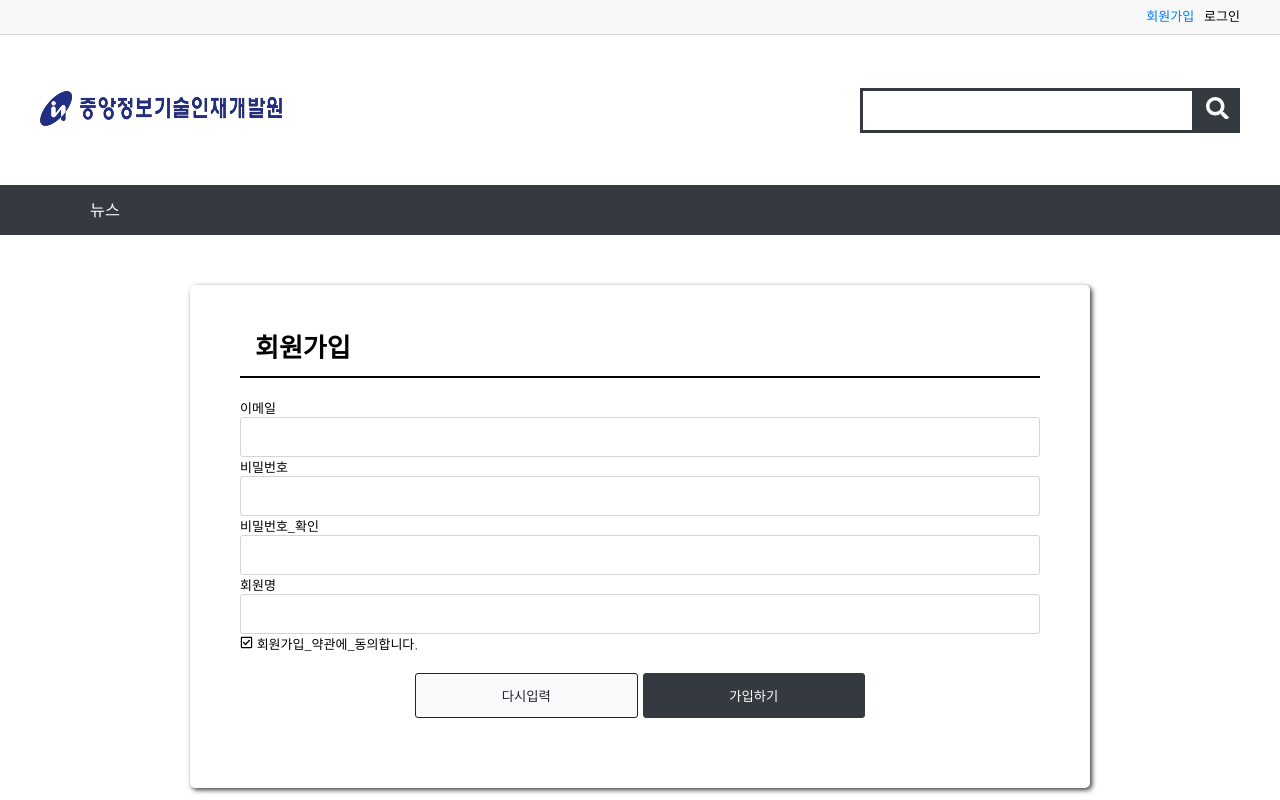
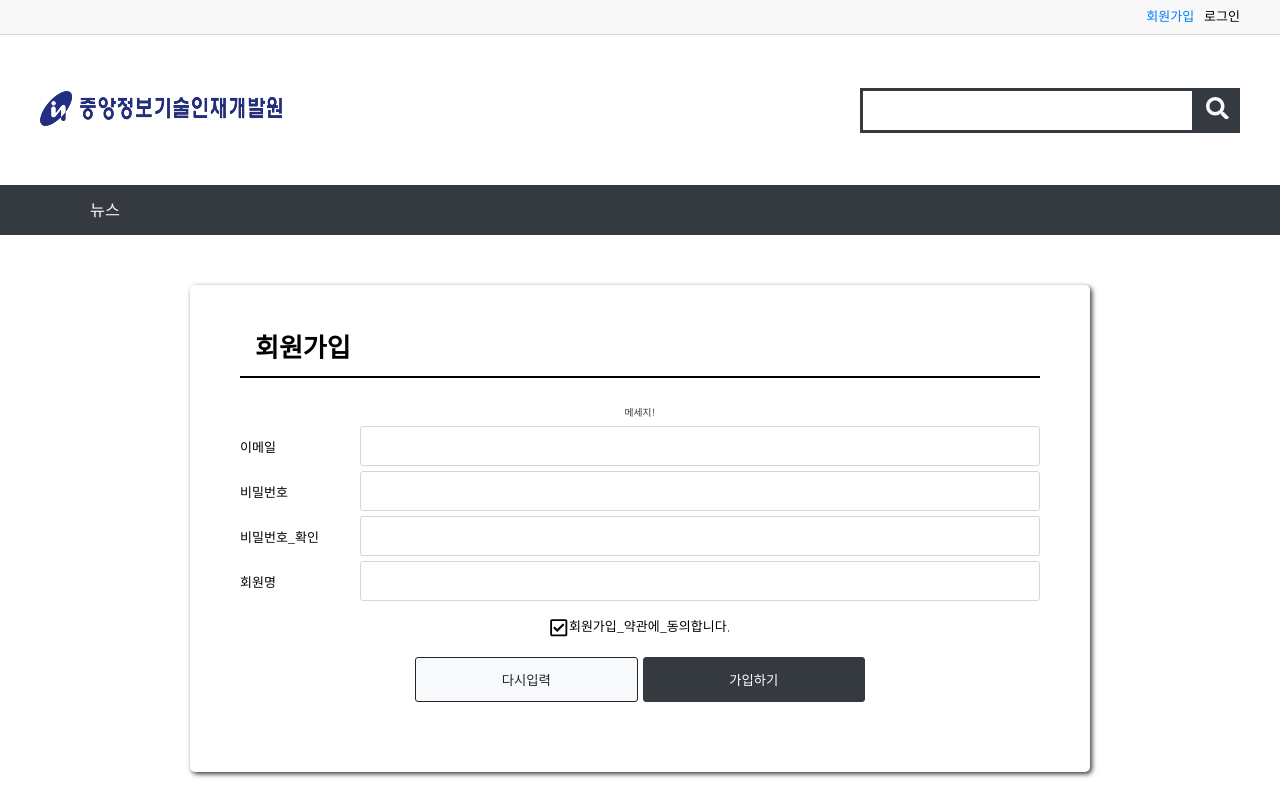
Before and after one commit to yoojung275/react_project, a React (Create React App) app: page /member/join in a window 1280 px wide. Shown: the top 800 px of the page. Built offline with nearby package versions, Linux system fonts and the light colour scheme.

Commit message:
회원 가입 양식 검증, 메세지 공통 컴포넌트

```diff
--- /dev/null
+++ b/src/commons/components/MessageBox.js
@@ -0,0 +1,41 @@
+import React from 'react';
+import styled, { css } from 'styled-components';
+import { color } from '../../styles/color';
+import fontSize from '../../styles/fontSize';
+const { small } = fontSize;
+
+const Box = styled.div`
+  text-align: center;
+  padding: 7px 10px;
+  font-size: ${small};
+  border-radius: 3px;
+  color: ${color.dark};
+  & + & {
+    margin-top: 5px;
+  }
+
+  ${({ color: c }) =>
+    c &&
+    css`
+      color: ${color[c]};
+      box-shadow: 2px 2px 5px ${color[c]};
+    `}
+`;
+
+const MessageBox = ({ messages, color, children }) => {
+  messages = messages || [];
+
+  if (children) messages.push(children);
+
+  return (
+    <>
+      {messages.map((message, i) => (
+        <Box key={i} color={color}>
+          {message}
+        </Box>
+      ))}
+    </>
+  );
+};
+
+export default React.memo(MessageBox);
--- a/src/member/components/JoinForm.js
+++ b/src/member/components/JoinForm.js
@@ -4,44 +4,99 @@
 import { FaCheckSquare, FaRegCheckSquare } from 'react-icons/fa';
 import { BigButton, ButtonGroup } from '../../commons/components/Buttons';
 import InputBox from '../../commons/components/InputBox';
+import MessageBox from '../../commons/components/MessageBox';
 
-const FormBox = styled.form``;
+const FormBox = styled.form`
+  dl {
+    display: flex;
+    align-items: center;
 
-const JoinForm = () => {
+    dt {
+      width: 120px;
+    }
+
+    dd {
+      flex-grow: 1;
+    }
+  }
+  dl + dl {
+    margin-top: 5px;
+  }
+
+  .terms-agree {
+    text-align: center;
+    margin: 15px 0;
+
+    svg {
+      font-size: 1.5rem;
+      vertical-align: middle;
+    }
+  }
+`;
+
+const JoinForm = ({ form, onSubmit, onChange, onToggle, onReset, errors }) => {
   const { t } = useTranslation();
   return (
-    <FormBox autoComplete="off">
+    <FormBox autoComplete="off" onSubmit={onSubmit}>
+      <MessageBox>메세지!</MessageBox>
       <dl>
         <dt>{t('이메일')}</dt>
         <dd>
-          <InputBox type="text" />
+          <InputBox
+            type="text"
+            name="email"
+            value={form.email ?? ''}
+            onChange={onChange}
+          />
+          <MessageBox messages={errors.email} color="danger" />
         </dd>
       </dl>
       <dl>
         <dt>{t('비밀번호')}</dt>
         <dd>
-          <InputBox type="password" />
+          <InputBox
+            type="password"
+            name="password"
+            value={form.password ?? ''}
+            onChange={onChange}
+          />
+          <MessageBox messages={errors.password} color="danger" />
         </dd>
       </dl>
       <dl>
         <dt>{t('비밀번호_확인')}</dt>
         <dd>
-          <InputBox type="password" />
+          <InputBox
+            type="password"
+            name="confirmPassword"
+            value={form.confirmPassword ?? ''}
+            onChange={onChange}
+          />
+          <MessageBox messages={errors.confirmPassword} color="danger" />
         </dd>
       </dl>
       <dl>
         <dt>{t('회원명')}</dt>
         <dd>
-          <InputBox type="text" />
+          <InputBox
+            type="text"
+            name="name"
+            value={form.name ?? ''}
+            onChange={onChange}
+          />
+          <MessageBox messages={errors.name} color="danger" />
         </dd>
       </dl>
 
-      <div className="terms-agree">
-        <FaRegCheckSquare /> {t('회원가입_약관에_동의합니다.')}
+      <div className="terms-agree" onClick={onToggle}>
+        {form.agree ? <FaCheckSquare /> : <FaRegCheckSquare />}
+        {t('회원가입_약관에_동의합니다.')}
+
+        <MessageBox messages={errors.agree} color="danger" />
       </div>
 
       <ButtonGroup width={450}>
-        <BigButton type="reset" color="light">
+        <BigButton type="button" color="light" onClick={onReset}>
           {t('다시입력')}
         </BigButton>
         <BigButton type="submit" color="dark">
--- /dev/null
+++ b/src/member/containers/JoinContainer.js
@@ -0,0 +1,107 @@
+import React, { useState, useCallback } from 'react';
+import { useNavigate } from 'react-router-dom';
+import { useTranslation } from 'react-i18next';
+import JoinForm from '../components/JoinForm';
+
+const JoinContainer = () => {
+  // 양식 데이터
+  const [form, setForm] = useState({
+    agree: false,
+  });
+
+  // 양식 항목별 에러 메세지
+  const [errors, setErrors] = useState({});
+
+  const { t } = useTranslation();
+
+  const navigate = useNavigate();
+
+  /**
+   * 회원 가입 처리
+   *
+   * 1. 데이터 검증
+   *    1) 필수 항목 체크 - 이메일, 비밀번호, 비밀번호 확인, 회원명, 약관동의
+   *    2) 이메일 중복 여부, 이메일 형식 체크
+   *    3) 비밀번호 복잡성 체크
+   *    4) 비밀번호와 비밀번호 확인 일치 여부
+   *
+   * 2. 가입 처리 - 영구 저장
+   * 3. 로그인 페이지 이동
+   */
+  const onSubmit = useCallback(
+    (e) => {
+      e.preventDefault();
+
+      const _errors = {};
+      let hasErrors = false; // 에러 유무
+
+      /* 데이터 검증 - 필수 항목 체크 S*/
+      const requiredFields = {
+        email: t('이메일을_입력하세요.'),
+        password: t('비밀번호를_입력하세요.'),
+        confirmPassword: t('비밀번호를_확인하세요.'),
+        name: t('회원명을_입력하세요.'),
+        agree: t('회원가입_약관에_동의하세요.'),
+      };
+
+      for (const [field, msg] of Object.entries(requiredFields)) {
+        // !form[field] - null, undefined, '' 체크, !form[field].trim() - '    '
+        if (!form[field] || (form[field] && !form[field].trim())) {
+          _errors[field] = _errors[field] || [];
+          _errors[field].push(msg);
+        }
+      }
+
+      /* 데이터 검증 - 필수 항목 체크 E*/
+
+      /* 데이터 검증 - 비밀번호와 비밀번호 확인 일치 여부 */
+      if (
+        form.password &&
+        form.confirmPassword &&
+        form.password !== form.confirmPassword
+      ) {
+        _errors.confirmPassword = _errors.confirmPassword || [];
+        _errors.confirmPassword.push(t('비밀번호가_정확하지_않습니다.'));
+        hasErrors = true;
+      }
+
+      setErrors(_errors);
+
+      if (hasErrors) {
+        // 검증 실패시 가입 처리 X
+        return;
+      }
+
+      /* 가입처리 */
+
+      /* 가입완료 후 로그인 페이지 이동 */
+      navigate('/member/login', { replace: true }); //replace: true -> 방문기록 남기지 않기
+    },
+    [t, form, navigate],
+  );
+
+  const onChange = useCallback((e) => {
+    const name = e.target.name;
+    const value = e.target.value.trim();
+    setForm((form) => ({ ...form, [name]: value }));
+  }, []);
+
+  const onToggle = useCallback(() => {
+    setForm((form) => ({ ...form, agree: !form.agree }));
+  }, []);
+
+  const onReset = useCallback(() => setForm({ agree: false }), []);
+
+  return (
+    <JoinForm
+      form={form}
+      errors={errors}
+      onSubmit={onSubmit}
+      onChange={onChange}
+      onToggle={onToggle}
+      onReset={onReset}
+    />
+  );
+};
+
+export default React.memo(JoinContainer);
--- a/src/member/pages/Join.js
+++ b/src/member/pages/Join.js
@@ -1,7 +1,7 @@
 import React from 'react';
 import { Helmet } from 'react-helmet-async';
 import { useTranslation } from 'react-i18next';
-import JoinForm from '../components/JoinForm';
+import JoinContainer from '../containers/JoinContainer';
 import { OuterBox } from '../../commons/components/LayoutBox';
 import { MainTitle } from '../../commons/components/TitleBox';
 
@@ -14,7 +14,7 @@
       </Helmet>
       <OuterBox>
         <MainTitle>{t('회원가입')}</MainTitle>
-        <JoinForm />
+        <JoinContainer />
       </OuterBox>
     </>
   );
```
